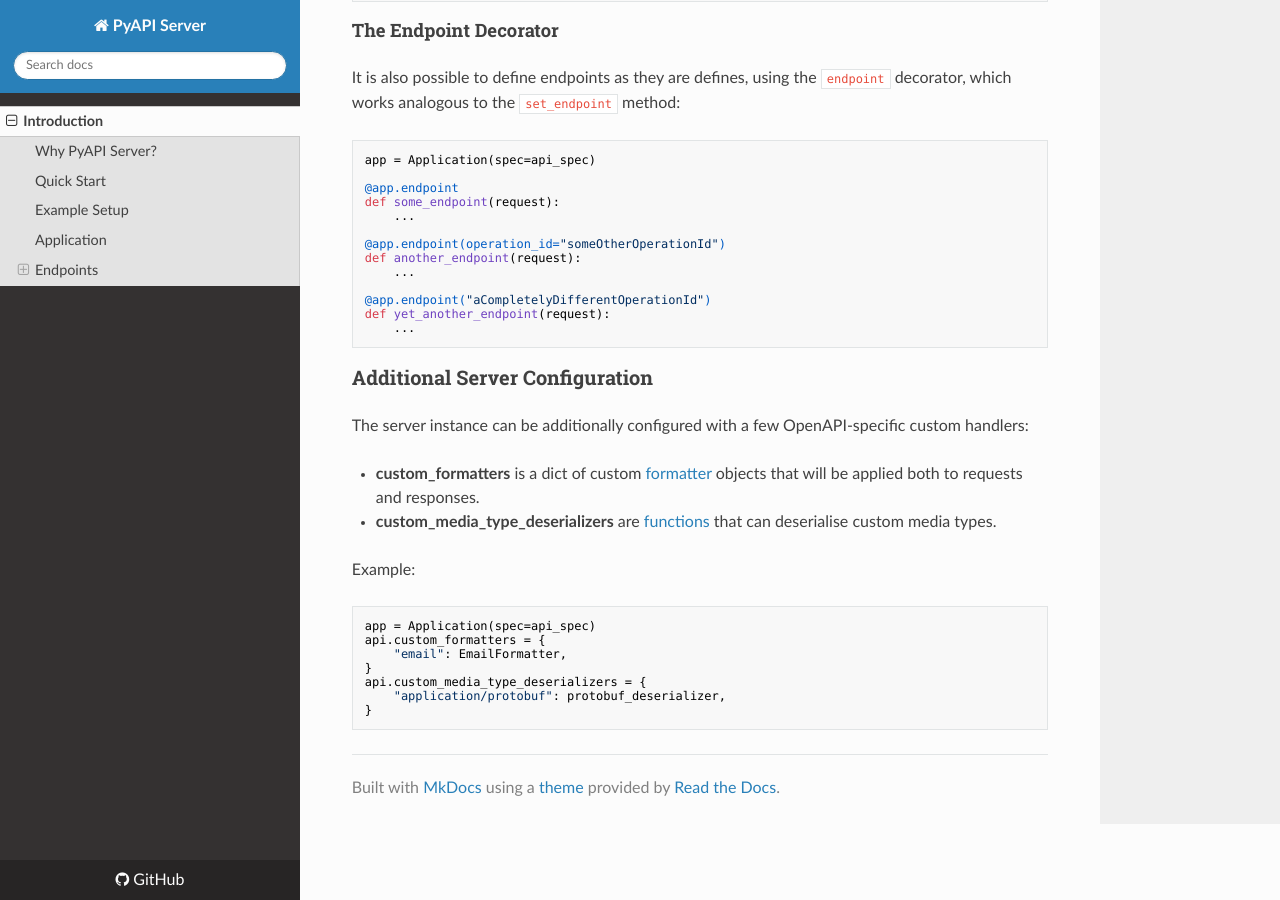
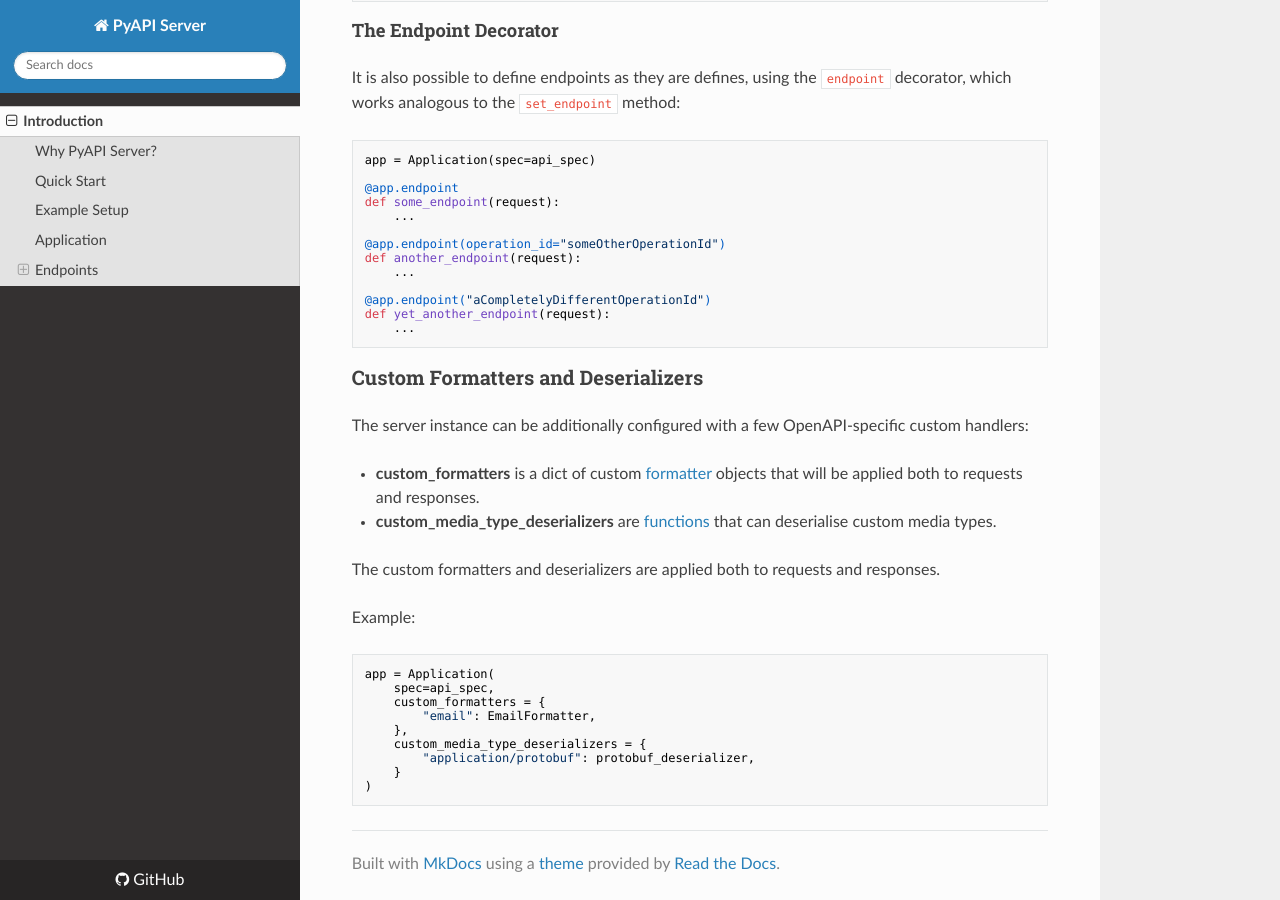
Before and after one commit to berislavlopac/pyapi-server, an MkDocs documentation site: the page built from docs/index.md, in a window 1280 px wide and 900 px high, scrolled down 4096 px. Built offline with MkDocs 1.6.1, drawn with Linux system fonts in a browser that asks for light colours; nearby versions of some CDN libraries.

````diff
--- a/docs/index.md
+++ b/docs/index.md
@@ -178,21 +178,25 @@ def yet_another_endpoint(request):
     ...
 ```
 
-### Additional Server Configuration
+### Custom Formatters and Deserializers
 
 The server instance can be additionally configured with a few OpenAPI-specific custom handlers:
 
-* **custom_formatters** is a dict of custom [formatter](https://github.com/p1c2u/openapi-core#formats) objects that will be applied both to requests and responses.
-* **custom_media_type_deserializers** are [functions](https://github.com/p1c2u/openapi-core#deserializers) that can deserialise custom media types.
+* **custom_formatters** is a dict of custom [formatter](https://openapi-core.readthedocs.io/en/latest/customizations.html#formats) objects that will be applied both to requests and responses.
+* **custom_media_type_deserializers** are [functions](https://openapi-core.readthedocs.io/en/latest/customizations.html#deserializers) that can deserialise custom media types.
+
+The custom formatters and deserializers are applied both to requests and responses.
 
 Example:
 
 ```python
-app = Application(spec=api_spec)
-api.custom_formatters = {
-    "email": EmailFormatter,
-}
-api.custom_media_type_deserializers = {
-    "application/protobuf": protobuf_deserializer,
-}
+app = Application(
+    spec=api_spec,
+    custom_formatters = {
+        "email": EmailFormatter,
+    },
+    custom_media_type_deserializers = {
+        "application/protobuf": protobuf_deserializer,
+    }
+)
 ```
--- /dev/null
+++ b/docs/requirements.txt
@@ -0,0 +1 @@
+mkdocs>=1.2.3
````
Also changed, not shown: .readthedocs.yaml (added, +20 -0 lines), README.md (+3 -0 lines).
